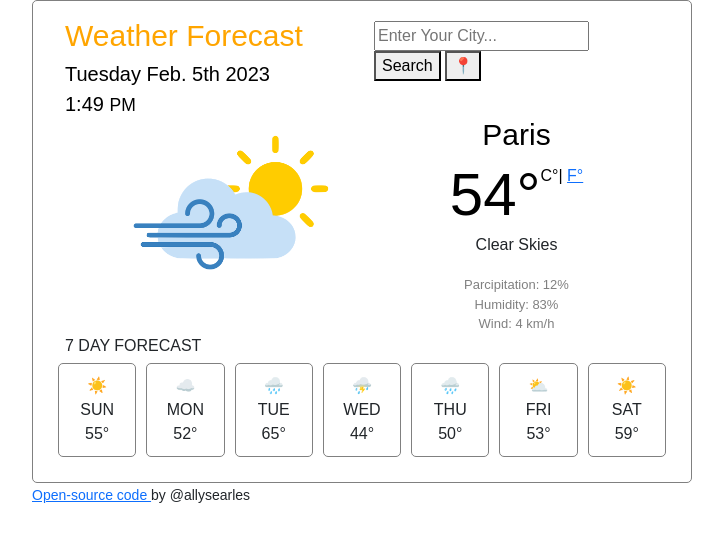
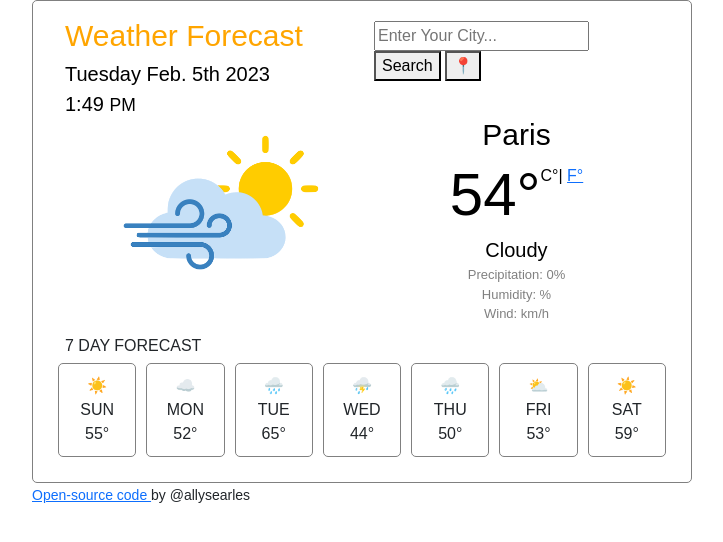
Before and after one commit to allysearles/Weather-Project, a plain HTML site: page index.html in a window 1280 px wide. Shown: the whole page, without its empty margins (278-1001 px from the left). Drawn offline with nearby package versions, Linux system fonts and the light colour scheme; no server answers.

Commit message:
Continued updating HTML element and started recoding the Javascript functions to get them working correctly.

```diff
--- a/index.html
+++ b/index.html
@@ -37,9 +37,9 @@
 					<div class="row">
 						<div class="col-6">
 							<h1>Weather Forecast</h1>
-							<ul class ="timeupdate">
+							<ul class="timeupdate">
 								<li id="date">Tuesday Feb. 5th 2023</li>
-								<li id="time"> 1:49 <small class="timeunit"> PM </small>
+								<li id="time">1:49 <small class="timeunit"> PM </small></li>
 							</ul>
 						</div>
 						<div class="col-6">
@@ -52,7 +52,6 @@
 								<button type="search" id="searchbutton">Search</button>
 								<button type="search" id="searchbutton">📍</button>
 							</form>
-
 						</div>
 					</div>
 
@@ -63,14 +62,15 @@
 						<div class="col-6">
 							<ul class="localweather">
 								<li id="localcity">Paris</li>
-								<li id="localtemperature">54°<span class="units">C°| <a href ="#"> F°</a></span></li>
-								<li id="weatherdescription"> Clear Skies </li>
+								<li id="localtemperature">
+									54°<span class="units">C°| <a href="#"> F°</a></span>
+								</li>
 							</ul>
 							<ul class="weatherconditions">
-
-								<li id="parcipitation"> Parcipitation: 12% </li>
-								<li id="humidity"> Humidity: 83% </li>
-								<li id="wind"> Wind: 4 km/h </li>
+								<li id="description">Cloudy</li>
+								<li id="precipitation">Precipitation: 0%</li>
+								<li>Humidity: <span id="humidity"></span>%</li>
+								<li>Wind: <span id="wind"></span>km/h</li>
 							</ul>
 						</div>
 					</div>
--- a/src/index.js
+++ b/src/index.js
@@ -97,7 +97,6 @@
 // let currenttime = document.querySelector("#time");
 // currenttime.innerHTML = `${day} ${hours}:${minute}`;
 
-
 // function searchCity(event) {
 // 	event.preventDefault();
 // 	let cityInput = document.querySelector("#city-input");
@@ -113,10 +112,17 @@
 // cityForm.addEventListener("submit", searchCity);
 
 function showTemperature(response) {
+	console.log(response.data);
 	let localtemperatureElement = document.querySelector("#localtemperature");
 	let localcityElement = document.querySelector("#localcity");
+	let descriptionElement = document.querySelector("#description");
+	let humidityElement = document.querySelector("#humidity");
+	let windElement = document.querySelector("#wind");
 	localtemperatureElement.innerHTML = Math.round(response.data.main.temp);
 	localcityElement.innerHTML = response.data.name;
+	descriptionElement.innerHTML = response.data.weather[0].description;
+	humidityElement.innerHTML = response.data.main.humidity;
+	windElement.innerHTML = response.data.wind.speed;
 }
 let apiKey = "f4fa6962f95e93ddf91bbb3cb979b7b4";
 let units = "metric";
--- a/src/styles.css
+++ b/src/styles.css
@@ -16,7 +16,7 @@ img {
 	width: 250px;
 	float: left;
 	margin: 0;
-	margin-left: 50px;
+	margin-left: 40px;
 	margin-bottom: 20px;
 }
 h1 {
@@ -55,16 +55,16 @@ ul.weatherconditions {
 	text-align: center;
 	color: gray;
 	font-size: small;
-	margin-top: 10px;
+	bottom: -10px;
+	padding: 10px;
+}
+#description {
+	color: black;
+	font-style: bold;
+	font-size: 20px;
 }
 ul.timeupdate {
 	list-style: none;
-
-}
-#weatherdescription {
-	list-style: none;
-	text-align: center;
-	line-height: 40px;
 }
 #localcity {
 	list-style: none;
@@ -74,7 +74,6 @@ ul.timeupdate {
 	font-weight: 100;
 	line-height: 30px;
 	margin-bottom: 30px;
-
 }
 #localtemperature {
 	list-style: none;
@@ -87,7 +86,6 @@ ul.timeupdate {
 }
 small.units {
 	font-size: small;
-
 }
 .units {
 	position: relative;
@@ -131,5 +129,5 @@ small.units {
 	margin-right: 0;
 }
 .currentlocation-button {
-float: right;
+	float: right;
 }
```
